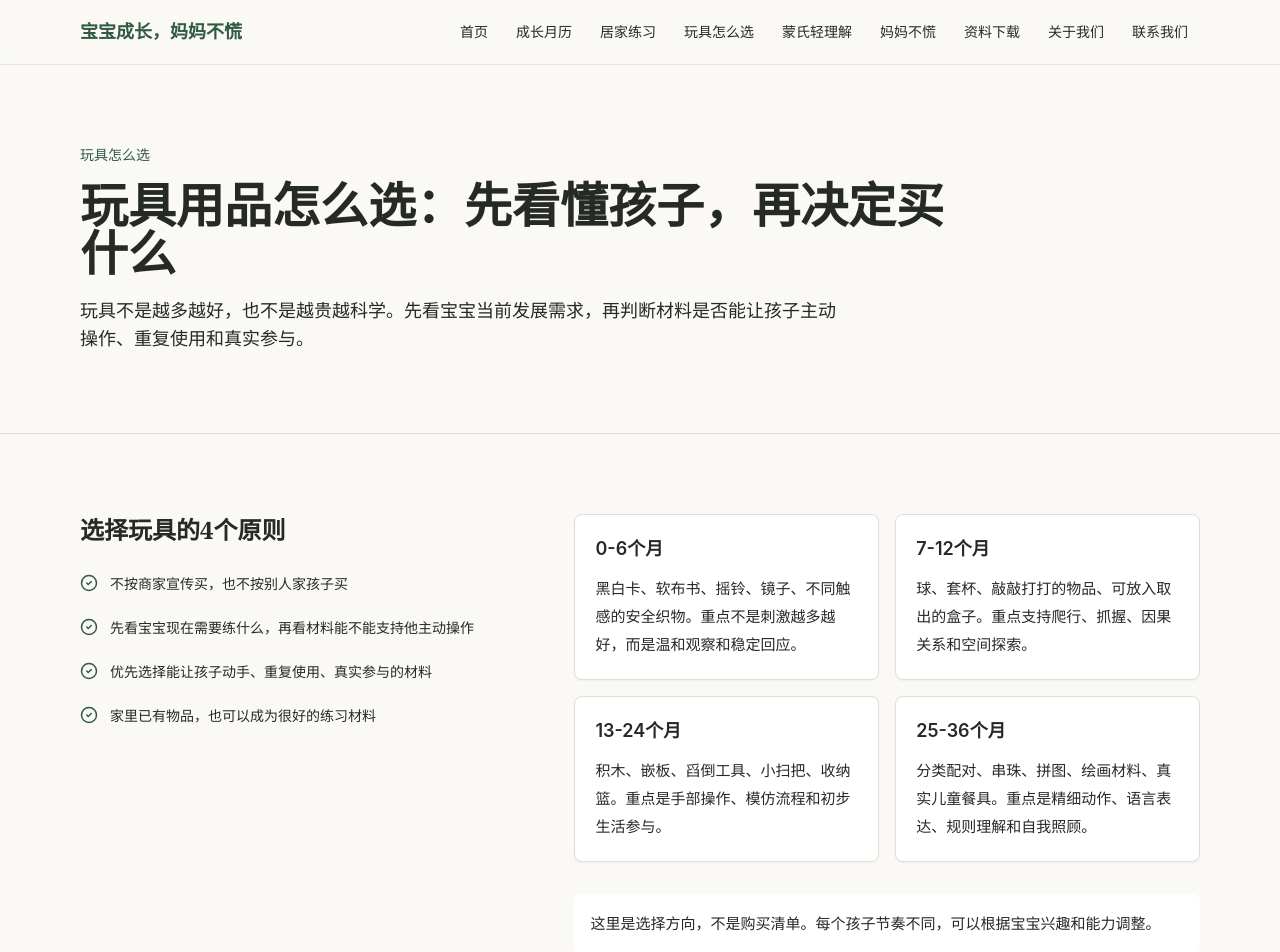
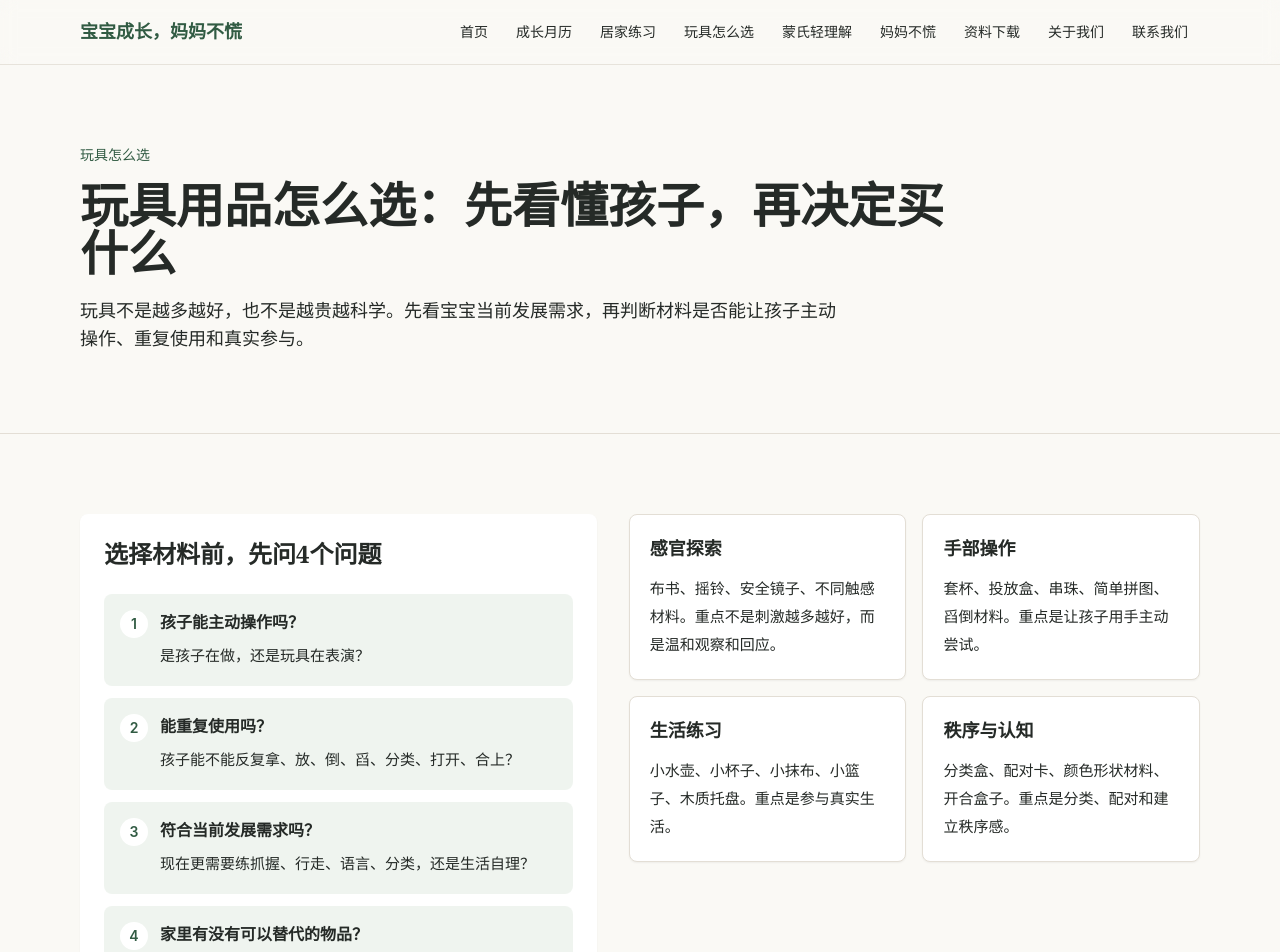
Before and after one commit to xiaoxiao-liu-2026/montessori-baby-guide, a Next.js app: page /toy-guide in a window 1280 px wide. Shown: the top 952 px of the page. Built offline with nearby package versions, Linux system fonts and the light colour scheme.

Commit message:
Refine toy guide selection framework

```diff
--- a/app/toy-guide/page.tsx
+++ b/app/toy-guide/page.tsx
@@ -1,8 +1,7 @@
 import type { Metadata } from "next";
-import { CheckCircle2 } from "lucide-react";
 import { PageHero } from "@/components/PageHero";
 import { InfoCard } from "@/components/InfoCard";
-import { recommendedItems, skipItems, toyPrinciples } from "@/lib/content";
+import { recommendedItems, skipItems } from "@/lib/content";
 import { MomCalmNote } from "@/components/MomCalmNote";
 import { photos } from "@/lib/photos";
 
@@ -10,22 +9,41 @@ export const metadata: Metadata = {
   title: "玩具怎么选 | 宝宝成长，妈妈不慌"
 };
 
-const toyStages = [
+const materialQuestions = [
   {
-    title: "0-6个月",
-    text: "黑白卡、软布书、摇铃、镜子、不同触感的安全织物。重点不是刺激越多越好，而是温和观察和稳定回应。"
+    title: "孩子能主动操作吗？",
+    text: "是孩子在做，还是玩具在表演？"
   },
   {
-    title: "7-12个月",
-    text: "球、套杯、敲敲打打的物品、可放入取出的盒子。重点支持爬行、抓握、因果关系和空间探索。"
+    title: "能重复使用吗？",
+    text: "孩子能不能反复拿、放、倒、舀、分类、打开、合上？"
   },
   {
-    title: "13-24个月",
-    text: "积木、嵌板、舀倒工具、小扫把、收纳篮。重点是手部操作、模仿流程和初步生活参与。"
+    title: "符合当前发展需求吗？",
+    text: "现在更需要练抓握、行走、语言、分类，还是生活自理？"
   },
   {
-    title: "25-36个月",
-    text: "分类配对、串珠、拼图、绘画材料、真实儿童餐具。重点是精细动作、语言表达、规则理解和自我照顾。"
+    title: "家里有没有可以替代的物品？",
+    text: "杯子、勺子、篮子、毛巾、鞋袜，很多都可以成为练习材料。"
+  }
+];
+
+const developmentNeeds = [
+  {
+    title: "感官探索",
+    text: "布书、摇铃、安全镜子、不同触感材料。重点不是刺激越多越好，而是温和观察和回应。"
+  },
+  {
+    title: "手部操作",
+    text: "套杯、投放盒、串珠、简单拼图、舀倒材料。重点是让孩子用手主动尝试。"
+  },
+  {
+    title: "生活练习",
+    text: "小水壶、小杯子、小抹布、小篮子、木质托盘。重点是参与真实生活。"
+  },
+  {
+    title: "秩序与认知",
+    text: "分类盒、配对卡、颜色形状材料、开合盒子。重点是分类、配对和建立秩序感。"
   }
 ];
 
@@ -38,29 +56,40 @@ export default function ToyGuidePage() {
         description="玩具不是越多越好，也不是越贵越科学。先看宝宝当前发展需求，再判断材料是否能让孩子主动操作、重复使用和真实参与。"
       />
       <section className="bg-cream py-14 md:py-20">
-        <div className="page-shell grid gap-8 md:grid-cols-[0.85fr_1.15fr]">
-          <div>
+        <div className="page-shell grid gap-8 md:grid-cols-[0.95fr_1.05fr] md:items-start">
+          <div className="rounded-lg bg-white p-5 shadow-sm md:p-6">
             <h2 className="text-2xl font-semibold tracking-[0] text-ink">
-              选择玩具的4个原则
+              选择材料前，先问4个问题
             </h2>
-            <div className="mt-6 space-y-4">
-              {toyPrinciples.map((principle) => (
-                <div key={principle} className="flex gap-3 text-sm leading-7 text-ink/74">
-                  <CheckCircle2 className="mt-1 shrink-0 text-sageDark" size={18} />
-                  <span>{principle}</span>
-                </div>
+            <div className="mt-6 grid gap-3">
+              {materialQuestions.map((question, index) => (
+                <article key={question.title} className="rounded-lg bg-mist/70 p-4">
+                  <div className="flex items-start gap-3">
+                    <span className="flex h-7 w-7 shrink-0 items-center justify-center rounded-full bg-white text-sm font-semibold text-sageDark">
+                      {index + 1}
+                    </span>
+                    <div>
+                      <h3 className="text-base font-semibold tracking-[0] text-ink">
+                        {question.title}
+                      </h3>
+                      <p className="mt-2 text-[15px] leading-7 text-ink/72">
+                        {question.text}
+                      </p>
+                    </div>
+                  </div>
+                </article>
               ))}
             </div>
           </div>
           <div className="grid gap-4 sm:grid-cols-2">
-            {toyStages.map((stage) => (
-              <InfoCard key={stage.title} title={stage.title}>
-                {stage.text}
+            {developmentNeeds.map((need) => (
+              <InfoCard key={need.title} title={need.title}>
+                {need.text}
               </InfoCard>
             ))}
           </div>
-          <p className="rounded-lg bg-white p-4 text-[15px] leading-7 text-ink/72 md:col-start-2">
-            这里是选择方向，不是购买清单。每个孩子节奏不同，可以根据宝宝兴趣和能力调整。
+          <p className="rounded-lg bg-white p-4 text-[15px] leading-7 text-ink/72 md:col-span-2">
+            这里不是按月龄购买清单，而是帮助妈妈根据孩子当前发展需求选择材料。每个孩子节奏不同，可以根据兴趣和能力调整。
           </p>
         </div>
       </section>
```
